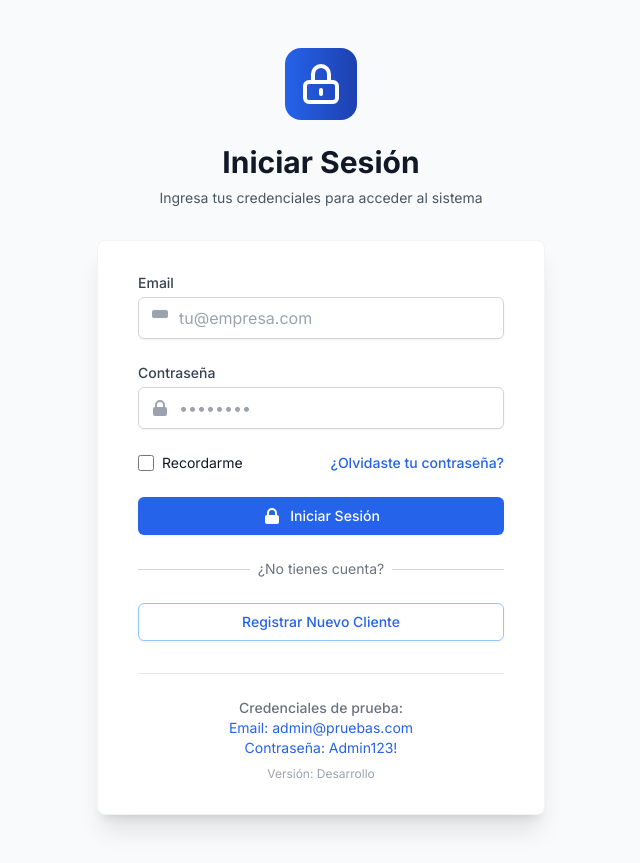
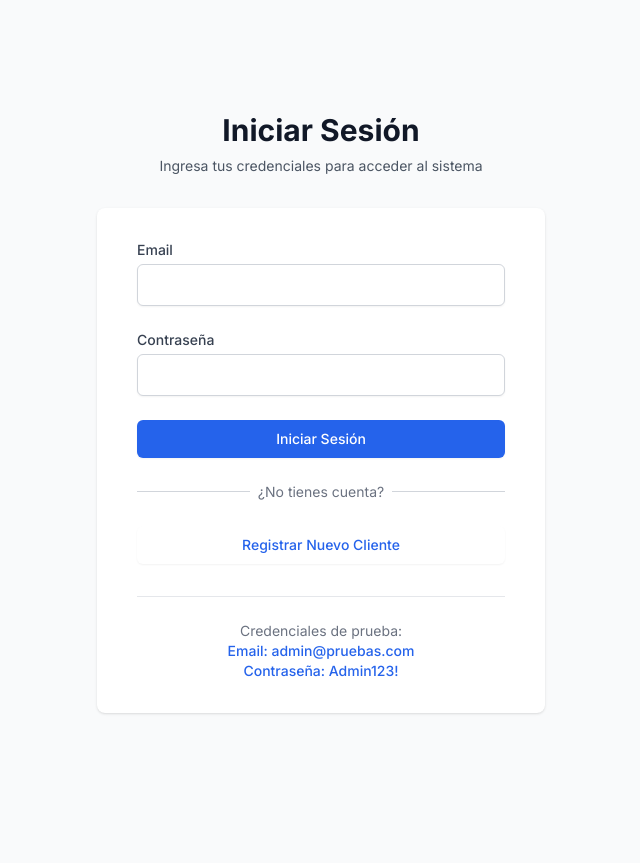
Before and after one commit to IsraelRomeroCastellanos/plataforma-cumplimiento-mvp, a Next.js app in the folder frontend/: page /login in a window 1280 px wide. Shown: the whole page, without its empty margins (319-959 px from the left). After the commit the page ends 800 px from the top, so only its background shows below. Built offline with nearby package versions, Linux system fonts and the light colour scheme.

Commit message:
fix: solución definitiva para login funcional

```diff
--- a/frontend/src/app/login/page.tsx
+++ b/frontend/src/app/login/page.tsx
@@ -15,13 +15,11 @@ export default function Login() {
   const router = useRouter();
 
   useEffect(() => {
-    // Verificar si ya hay sesión activa
     const token = localStorage.getItem('token');
     const user = localStorage.getItem('user');
 
     if (token && user) {
       const userData = JSON.parse(user);
-      // Redirigir según rol
       if (userData.rol === 'admin') {
         router.push('/dashboard');
       } else if (userData.rol === 'cliente' || userData.rol === 'consultor') {
@@ -43,15 +41,11 @@ export default function Login() {
     setError('');
 
     try {
-      // Validar entradas
       if (!formData.email || !formData.password) {
         throw new Error('Por favor ingresa email y contraseña');
       }
 
-      // URL del backend con fallback seguro
       const backendUrl = process.env.NEXT_PUBLIC_BACKEND_URL || 'https://plataforma-cumplimiento-mvp.onrender.com';
-
-      console.log('🔍 Intentando login en:', `${backendUrl}/api/login`);
 
       const response = await fetch(`${backendUrl}/api/login`, {
         method: 'POST',
@@ -64,27 +58,17 @@ export default function Login() {
       });
 
       const data = await response.json();
-      console.log('📡 Respuesta del backend:', data);
 
       if (!response.ok) {
-        // Manejar errores específicos con mayor detalle
-        if (data.error === 'Credenciales inválidas') {
-          throw new Error('Email o contraseña incorrectos');
-        } else if (data.error === 'Usuario desactivado') {
-          throw new Error('Tu cuenta está desactivada. Contacta al administrador.');
-        } else {
         throw new Error(data.error || `Error ${response.status}: ${response.statusText}`);
-        }
       }
 
       if (data.token && data.user) {
-        // Guardar token y usuario en localStorage
         localStorage.setItem('token', data.token);
         localStorage.setItem('user', JSON.stringify(data.user));
 
         toast.success('¡Inicio de sesión exitoso!');
 
-        // Redirigir según rol
         switch (data.user.rol) {
           case 'admin':
             router.push('/dashboard');
@@ -97,30 +81,13 @@ export default function Login() {
             router.push('/dashboard');
         }
       } else {
-        throw new Error('Respuesta inválida del servidor - faltan datos de autenticación');
+        throw new Error('Respuesta inválida del servidor');
       }
 
     } catch (err: any) {
-      console.error('🚨 Error en login:', err);
-
-      // Manejo de errores específicos para diagnóstico
-      let errorMessage = 'Error al iniciar sesión. Por favor verifica tus credenciales.';
-
-      if (err.message.includes('Failed to fetch')) {
-        errorMessage = 'No se puede conectar con el servidor. Verifica tu conexión a internet.';
-      } else if (err.message.includes('CORS')) {
-        errorMessage = 'Error de conexión entre servicios. Contacta al administrador del sistema.';
-      } else if (err.message.includes('500')) {
-        errorMessage = 'Error interno del servidor. Intenta nuevamente en unos minutos.';
-      }
-
-      setError(errorMessage);
-      toast.error(errorMessage);
-
-      // Para diagnóstico en desarrollo
-      if (process.env.NODE_ENV === 'development') {
-        console.log('Detalles del error (solo desarrollo):', err);
-      }
+      console.error('Error en login:', err);
+      setError(err.message || 'Error al iniciar sesión. Por favor verifica tus credenciales.');
+      toast.error(err.message || 'Error al iniciar sesión');
     } finally {
       setLoading(false);
     }
@@ -129,46 +96,29 @@ export default function Login() {
   return (
     <div className="min-h-screen bg-gray-50 flex flex-col justify-center py-12 sm:px-6 lg:px-8">
       <div className="sm:mx-auto sm:w-full sm:max-w-md">
-        <div className="flex justify-center">
-          <div className="bg-gradient-to-r from-blue-600 to-blue-800 rounded-2xl p-3">
-            <svg xmlns="http://www.w3.org/2000/svg" className="h-12 w-12 text-white" fill="none" viewBox="0 0 24 24" stroke="currentColor">
-              <path strokeLinecap="round" strokeLinejoin="round" strokeWidth={2} d="M12 15v2m-6 4h12a2 2 0 002-2v-6a2 2 0 00-2-2H6a2 2 0 00-2 2v6a2 2 0 002 2zm10-10V7a4 4 0 00-8 0v4h8z" />
-            </svg>
-          </div>
-        </div>
-        <h2 className="mt-6 text-center text-3xl font-bold text-gray-900">
+        <div className="text-center">
+          <h2 className="mt-6 text-3xl font-bold text-gray-900">
             Iniciar Sesión
           </h2>
-        <p className="mt-2 text-center text-sm text-gray-600">
+          <p className="mt-2 text-sm text-gray-600">
             Ingresa tus credenciales para acceder al sistema
           </p>
         </div>
+      </div>
 
       <div className="mt-8 sm:mx-auto sm:w-full sm:max-w-md">
-        <div className="bg-white py-8 px-4 shadow-xl sm:rounded-lg sm:px-10 border border-gray-100">
+        <div className="bg-white py-8 px-4 shadow sm:rounded-lg sm:px-10">
           {error && (
             <div className="mb-4 p-3 bg-red-50 text-red-700 rounded-md">
-              <div className="flex items-center space-x-2">
-                <svg xmlns="http://www.w3.org/2000/svg" className="h-5 w-5 text-red-500" viewBox="0 0 20 20" fill="currentColor">
-                  <path fillRule="evenodd" d="M18 10a8 8 0 11-16 0 8 8 0 0116 0zm-7 4a1 1 0 11-2 0 1 1 0 012 0zm-1-9a1 1 0 00-1 1v4a1 1 0 102 0V6a1 1 0 00-1-1z" clipRule="evenodd" />
-                </svg>
-                <span>{error}</span>
-              </div>
+              {error}
             </div>
           )}
 
           <form onSubmit={handleSubmit} className="space-y-6">
             <div>
-              <label htmlFor="email" className="block text-sm font-medium text-gray-700 mb-1">
+              <label htmlFor="email" className="block text-sm font-medium text-gray-700">
                 Email
               </label>
-              <div className="relative">
-                <div className="absolute inset-y-0 left-0 pl-3 flex items-center pointer-events-none">
-                  <svg xmlns="http://www.w3.org/2000/svg" className="h-5 w-5 text-gray-400" viewBox="0 0 20 20" fill="currentColor">
-                    <path d="M2.003 5.884L10 9.882l7.997-3.998A2 2 0 0016 4H4a2 2 0 00-1.997 1.884z" />
-                    <path d="M18 8a2 2 0 01-2 2H4a2 2 0 01-2-2V4a2 2 0 012-2h12a2 2 0 012 2v4z" />
-                  </svg>
-                </div>
               <input
                 id="email"
                 name="email"
@@ -176,23 +126,14 @@ export default function Login() {
                 required
                 value={formData.email}
                 onChange={handleChange}
-                  className="pl-10 block w-full border border-gray-300 rounded-md shadow-sm py-2 px-3 focus:outline-none focus:ring-blue-500 focus:border-blue-500"
-                  placeholder="tu@empresa.com"
-                  autoComplete="email"
+                className="mt-1 block w-full border border-gray-300 rounded-md shadow-sm py-2 px-3 focus:outline-none focus:ring-blue-500 focus:border-blue-500"
               />
-              </div>
             </div>
 
             <div>
-              <label htmlFor="password" className="block text-sm font-medium text-gray-700 mb-1">
+              <label htmlFor="password" className="block text-sm font-medium text-gray-700">
                 Contraseña
               </label>
-              <div className="relative">
-                <div className="absolute inset-y-0 left-0 pl-3 flex items-center pointer-events-none">
-                  <svg xmlns="http://www.w3.org/2000/svg" className="h-5 w-5 text-gray-400" viewBox="0 0 20 20" fill="currentColor">
-                    <path fillRule="evenodd" d="M5 9V7a5 5 0 0110 0v2a2 2 0 012 2v5a2 2 0 01-2 2H5a2 2 0 01-2-2v-5a2 2 0 012-2zm8-2v2H7V7a3 3 0 016 0z" clipRule="evenodd" />
-                  </svg>
-                </div>
               <input
                 id="password"
                 name="password"
@@ -200,55 +141,17 @@ export default function Login() {
                 required
                 value={formData.password}
                 onChange={handleChange}
-                  className="pl-10 block w-full border border-gray-300 rounded-md shadow-sm py-2 px-3 focus:outline-none focus:ring-blue-500 focus:border-blue-500"
-                  placeholder="••••••••"
-                  autoComplete="current-password"
+                className="mt-1 block w-full border border-gray-300 rounded-md shadow-sm py-2 px-3 focus:outline-none focus:ring-blue-500 focus:border-blue-500"
               />
-              </div>
-            </div>
-
-            <div className="flex items-center justify-between">
-              <div className="flex items-center">
-                <input
-                  id="remember-me"
-                  name="remember-me"
-                  type="checkbox"
-                  className="h-4 w-4 text-blue-600 focus:ring-blue-500 border-gray-300 rounded"
-                />
-                <label htmlFor="remember-me" className="ml-2 block text-sm text-gray-900">
-                  Recordarme
-                </label>
-              </div>
-
-              <div className="text-sm">
-                <a href="#" className="font-medium text-blue-600 hover:text-blue-500">
-                  ¿Olvidaste tu contraseña?
-                </a>
-              </div>
             </div>
 
             <div>
               <button
                 type="submit"
                 disabled={loading}
-                className="w-full flex justify-center py-2 px-4 border border-transparent rounded-md shadow-sm text-sm font-medium text-white bg-blue-600 hover:bg-blue-700 focus:outline-none focus:ring-2 focus:ring-offset-2 focus:ring-blue-500 disabled:opacity-50 transition-colors"
+                className="w-full flex justify-center py-2 px-4 border border-transparent rounded-md shadow-sm text-sm font-medium text-white bg-blue-600 hover:bg-blue-700 focus:outline-none focus:ring-2 focus:ring-offset-2 focus:ring-blue-500 disabled:opacity-50"
               >
-                {loading ? (
-                  <span className="flex items-center">
-                    <svg className="animate-spin -ml-1 mr-2 h-4 w-4 text-white" xmlns="http://www.w3.org/2000/svg" fill="none" viewBox="0 0 24 24">
-                      <circle className="opacity-25" cx="12" cy="12" r="10" stroke="currentColor" strokeWidth="4"></circle>
-                      <path className="opacity-75" fill="currentColor" d="M4 12a8 8 0 018-8V0C5.373 0 0 5.373 0 12h4zm2 5.291A7.962 7.962 0 014 12H0c0 3.042 1.135 5.824 3 7.938l3-2.647z"></path>
-                    </svg>
-                    Iniciando sesión...
-                  </span>
-                ) : (
-                  <span className="flex items-center justify-center space-x-2">
-                    <svg xmlns="http://www.w3.org/2000/svg" className="h-5 w-5" viewBox="0 0 20 20" fill="currentColor">
-                      <path fillRule="evenodd" d="M5 9V7a5 5 0 0110 0v2a2 2 0 012 2v5a2 2 0 01-2 2H5a2 2 0 01-2-2v-5a2 2 0 012-2zm8-2v2H7V7a3 3 0 016 0z" clipRule="evenodd" />
-                    </svg>
-                    <span>Iniciar Sesión</span>
-                  </span>
-                )}
+                {loading ? 'Iniciando sesión...' : 'Iniciar Sesión'}
               </button>
             </div>
           </form>
@@ -268,7 +171,7 @@ export default function Login() {
             <div className="mt-6">
               <a
                 href="/registrar-cliente"
-                className="w-full flex justify-center py-2 px-4 border border-blue-300 rounded-md shadow-sm text-sm font-medium text-blue-600 bg-white hover:bg-gray-50 focus:outline-none focus:ring-2 focus:ring-offset-2 focus:ring-blue-500 transition-colors"
+                className="w-full flex justify-center py-2 px-4 border border-transparent rounded-md shadow-sm text-sm font-medium text-blue-600 bg-white hover:bg-gray-50 focus:outline-none focus:ring-2 focus:ring-offset-2 focus:ring-blue-500"
               >
                 Registrar Nuevo Cliente
               </a>
@@ -277,12 +180,9 @@ export default function Login() {
 
           <div className="mt-8 pt-6 border-t border-gray-200">
             <div className="text-center text-sm text-gray-500">
-              <p className="font-medium">Credenciales de prueba:</p>
-              <p className="text-blue-600">Email: admin@pruebas.com</p>
-              <p className="text-blue-600">Contraseña: Admin123!</p>
-              <p className="mt-2 text-xs text-gray-400">
-                Versión: {process.env.NODE_ENV === 'production' ? 'Producción' : 'Desarrollo'}
-              </p>
+              <p>Credenciales de prueba:</p>
+              <p className="font-medium text-blue-600">Email: admin@pruebas.com</p>
+              <p className="font-medium text-blue-600">Contraseña: Admin123!</p>
             </div>
           </div>
         </div>
```
Also changed, not shown: 1 other file (tests, documents, lock files or other folders). Lines whose indentation alone changed are shown as unchanged.
